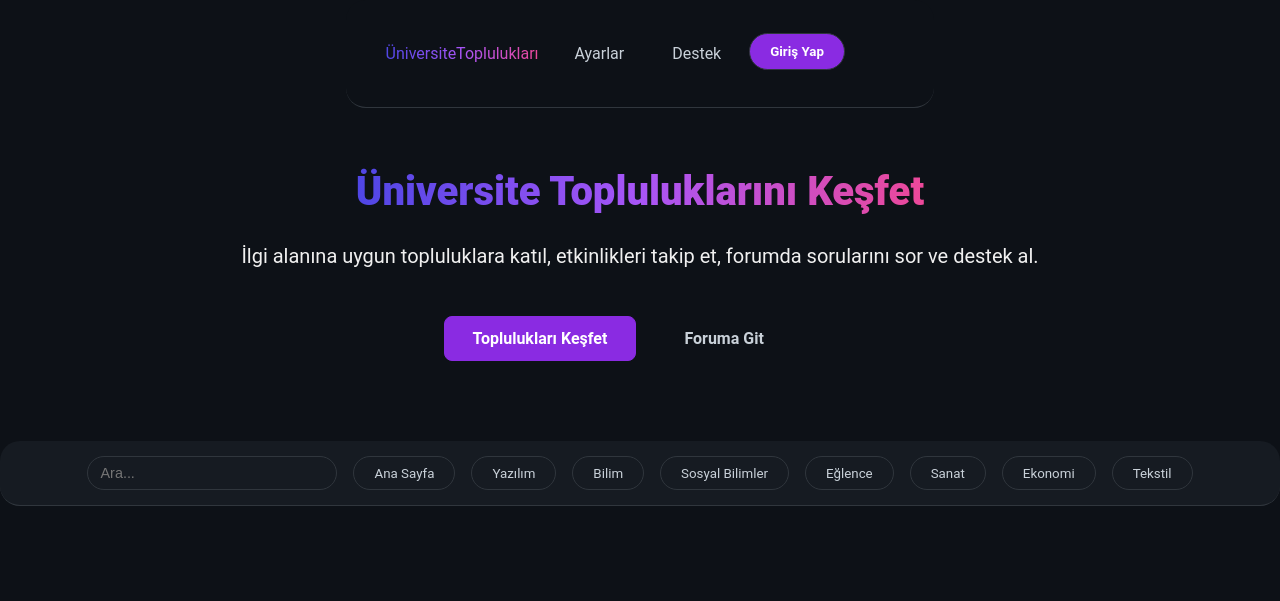
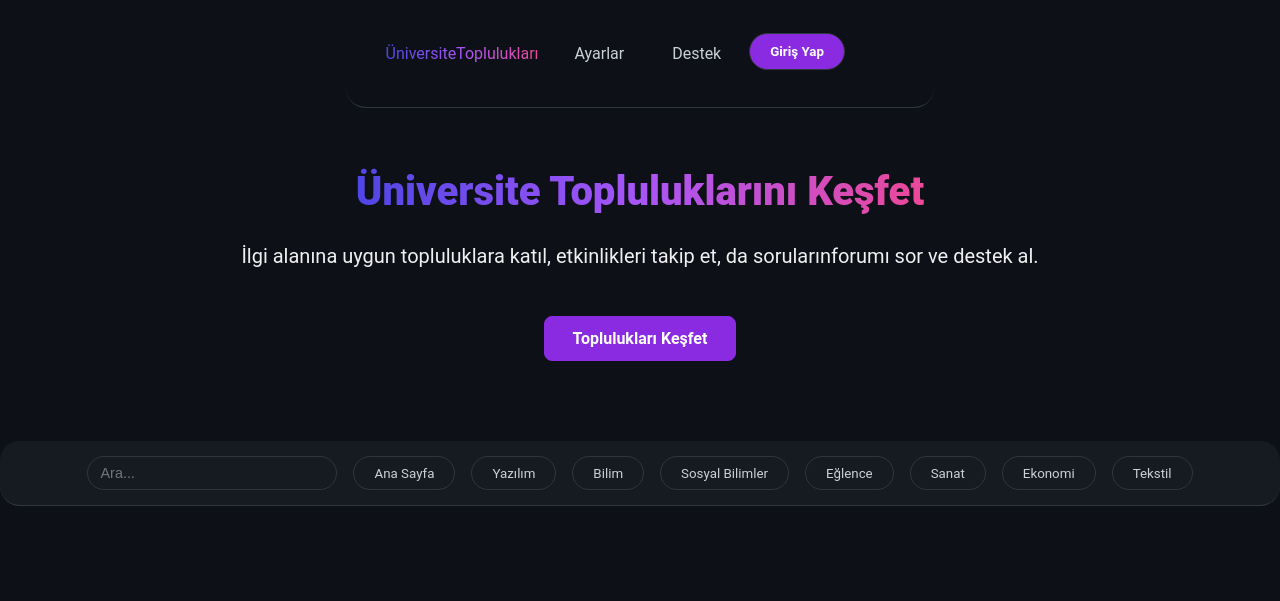
Before and after one commit to SocietyWebChain/SocietyWeb, a Flask app: template templates/index.html in a window 1280 px wide. Shown: the top 601 px of the page. Run offline with Flask 3, Linux system fonts and the light colour scheme; the template is opened without the code that fills it, so the values that code supplies are empty; some libraries are stand-ins or nearby versions.

Commit message:
forumu silmeyi deniyom 2

```diff
--- a/templates/index.html
+++ b/templates/index.html
@@ -131,11 +131,11 @@ window.addEventListener("load", function () {
 
   <div id="backendsiz">
     <span class="text-xl font-bold gradient-text select-none">Üniversite Topluluklarını Keşfet</span>
-    <span class="yazı">İlgi alanına uygun topluluklara katıl, etkinlikleri takip et, forumda sorularını sor ve destek al.</span>
+    <span class="yazı">İlgi alanına uygun topluluklara katıl, etkinlikleri takip et, da sorularınforumı sor ve destek al.</span>
 
     <div class="button-group">
       <button onclick="document.getElementById('home').scrollIntoView({ behavior: 'smooth' });">Toplulukları Keşfet</button>
-      <button class="left-button" id="forum" onclick='window.location.href = "/forum"'>Foruma Git</button>
+
     </div>
 
   </div>
```
